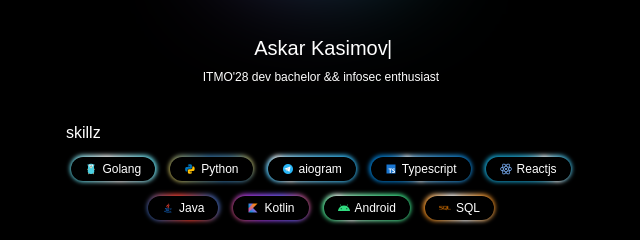
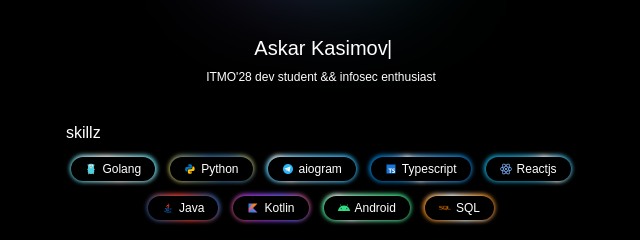
Before and after one commit to AskarKasimov/askarkasimov.github.io, a plain HTML site: page index.html in a window 1280 px wide. Shown: the part 273-513 px from the top of the page, 319-959 px from the left. Drawn offline with Linux system fonts and the light colour scheme; a web font is replaced by a local one.

Commit message:
yet another desc

```diff
--- a/index.html
+++ b/index.html
@@ -26,7 +26,7 @@
             </div>
             <span>
                 <h1 id="name">Askar Kasimov</h1>
-                <h2>ITMO'28 dev bachelor && infosec enthusiast</h2>
+                <h2>ITMO'28 dev student && infosec enthusiast</h2>
             </span>
         </div>
         <div class="tags-wrapper">
```
